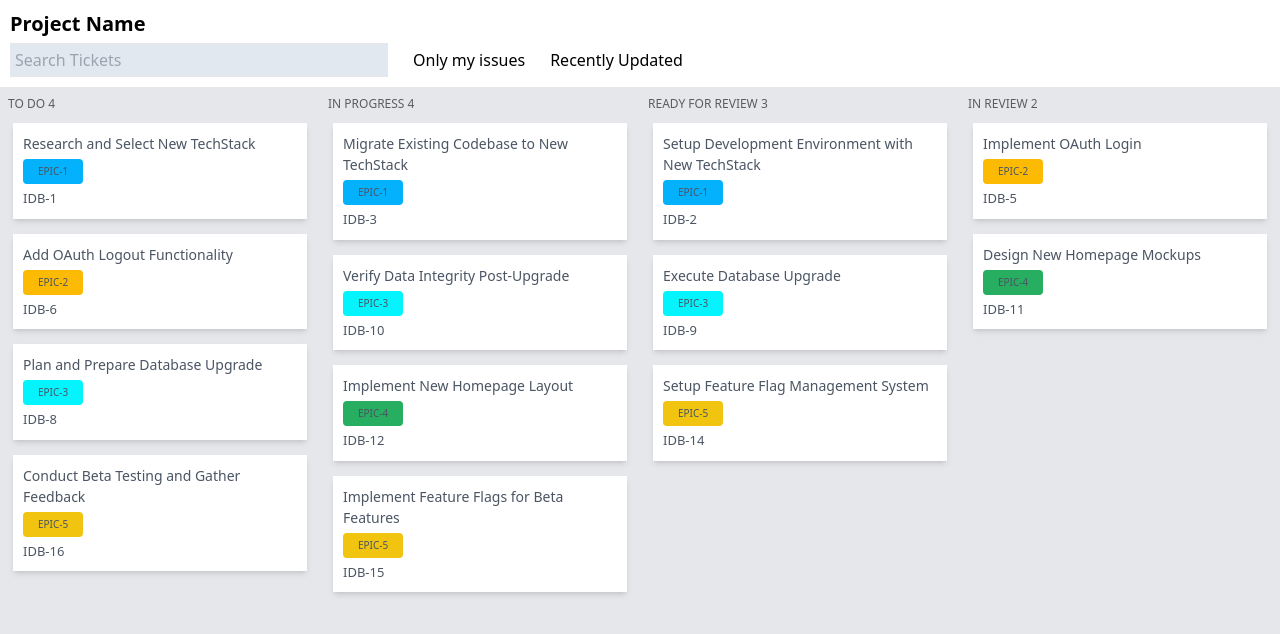
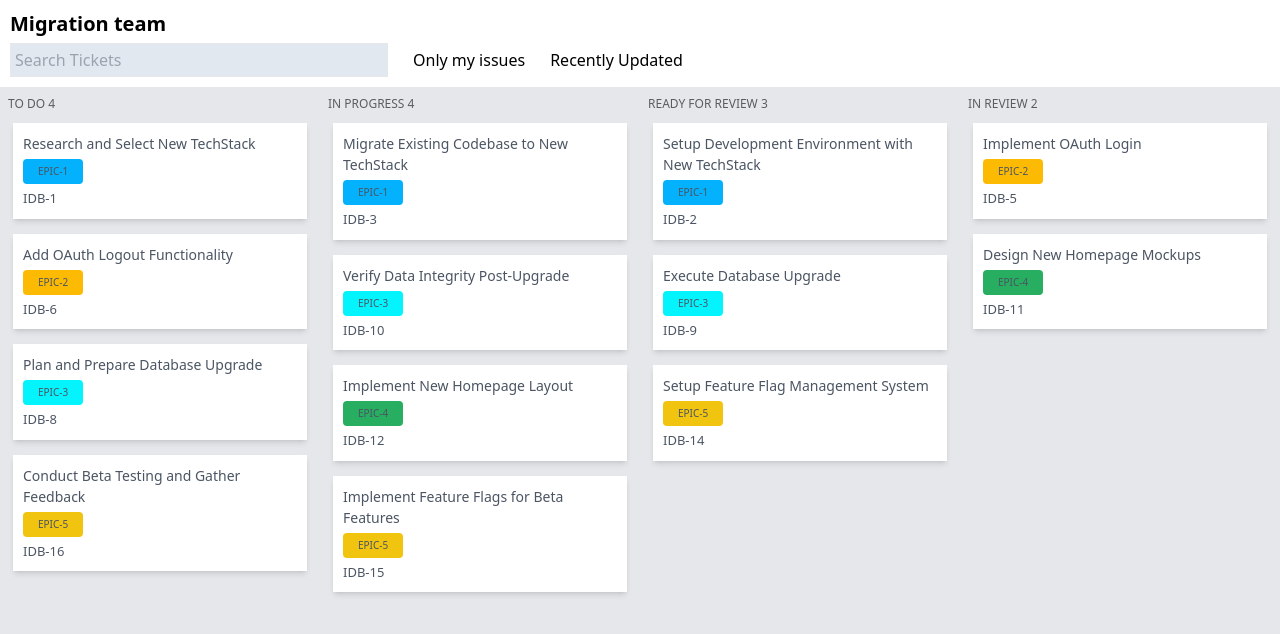
Before and after one commit to AimalKhanOfficial/LikeJira, a React (Vite) app in the folder LikeJira/: page / in a window 1280 px wide. Shown: the top 634 px of the page. Built offline with nearby package versions, Linux system fonts and the light colour scheme.

Commit message:
making team name configurable

```diff
--- a/LikeJira/src/components/Board.jsx
+++ b/LikeJira/src/components/Board.jsx
@@ -5,6 +5,7 @@ import TicketPopup from "./TicketPopup";
 import { getSwimLanesForATeam } from "../dbHanlder";
 
 function Board(props) {
+    const teamName = 'Migration team';
     const [TICKETS_IN_TODO, setTicketsInToDo] = useState([]);
     const [TICKETS_IN_PROGRESS, setTicketsInProgress] = useState([]);
     const [TICKETS_READY_FOR_REVIEW, setTicketsInReadyForReview] = useState([]);
@@ -102,10 +103,10 @@ function Board(props) {
     return (
         <>
             <div>
-                <Header filterByText={filterByText} />
+                <Header filterByText={filterByText} teamName={teamName} />
                 <div className="flex justify-around">
                     {
-                        getSwimLanesForATeam('Migration team').swimLanes.filter(swimLane => !swimLane.shouldHide).map(swimLane => {
+                        getSwimLanesForATeam(teamName).swimLanes.filter(swimLane => !swimLane.shouldHide).map(swimLane => {
                             return <Swimlane key={swimLane.id} title={swimLane.name} tickets={swimlanesToTicketsMap[swimLane.id]} onClickTicket={onClickTicket} displayPopup={displayPopup} />
                         })
                     }
--- a/LikeJira/src/components/Header.tsx
+++ b/LikeJira/src/components/Header.tsx
@@ -1,9 +1,9 @@
 import React from "react";
 
-export default function Header({ filterByText }) {
+export default function Header({ filterByText, teamName }) {
     return (
         <div className="p-[10px]">
-            <p className="text-xl font-bold">Project Name</p>
+            <p className="text-xl font-bold">{teamName}</p>
             <div id="header-items-container" className="flex justify-start items-center mt-[5px]">
                 <input onChange={(e) => {
                     setTimeout(() => {
```
